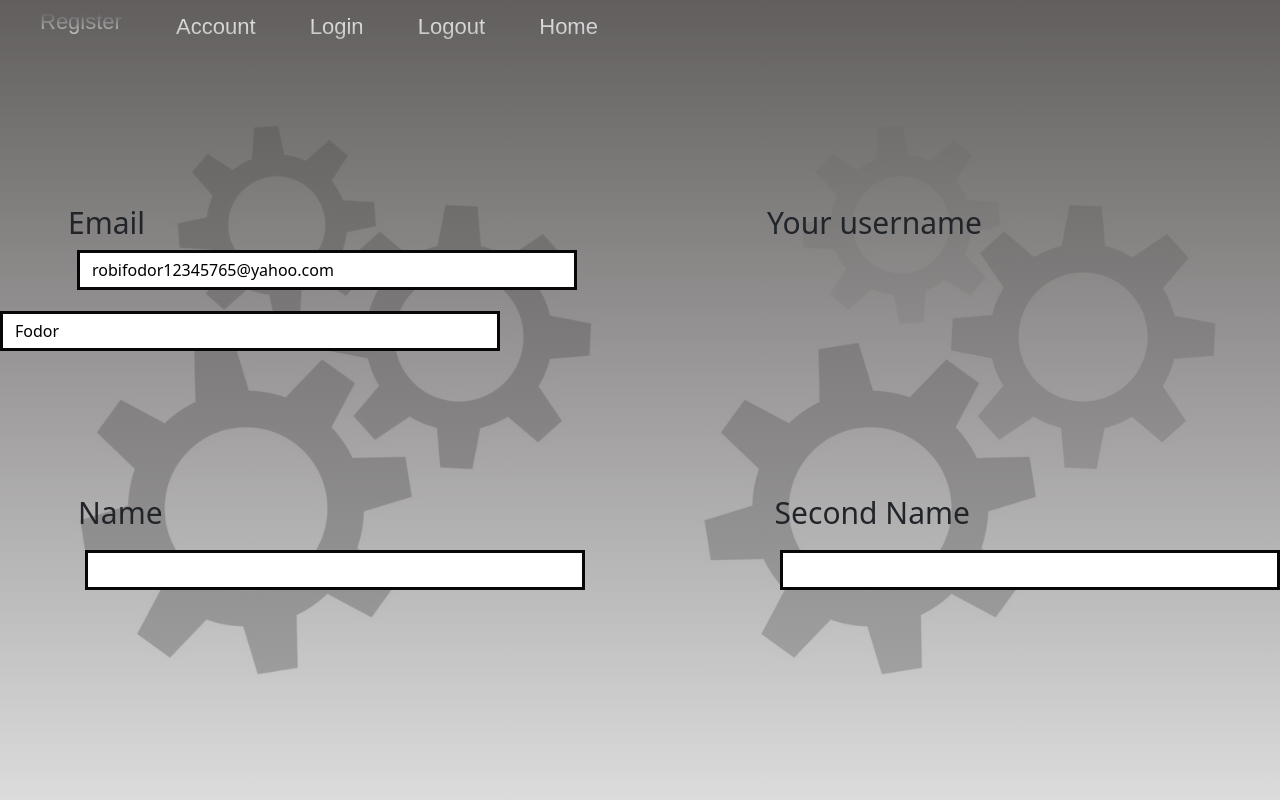
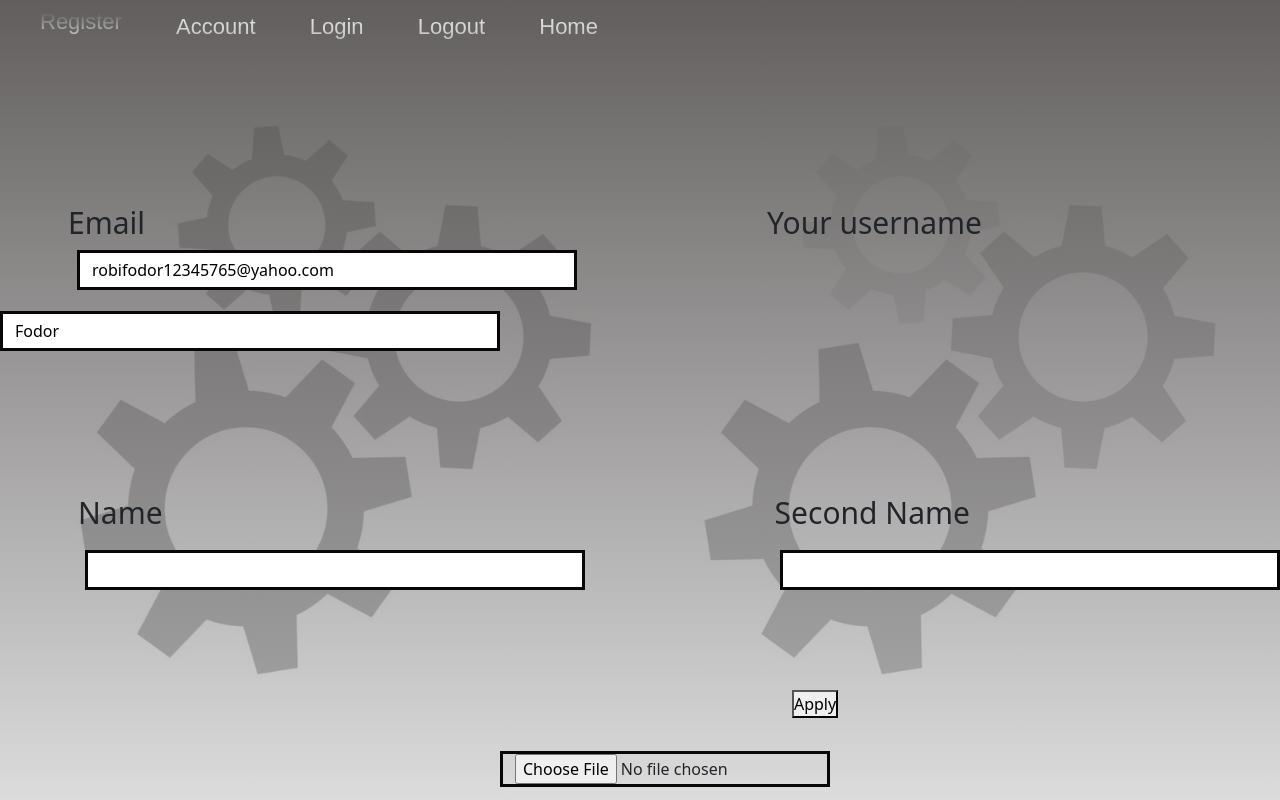
Before and after one commit to FrodoTheButcher/Tutoriale, a Django app: page /account/ in a window 1280 px wide; the page is wider, and only the part inside the window is pictured. Run offline with Django 4.2, Linux system fonts and the light colour scheme; a user stored in the database is signed in.

Commit message:
update profil

```diff
--- a/Project_app/user/templates/users/account.html
+++ b/Project_app/user/templates/users/account.html
@@ -162,6 +162,16 @@
     font-size: 40px;
 
    }
+   #section3>input,button
+   {
+    position: relative;
+    top: 500px;
+    bottom: 0;
+
+    right: 0;
+    margin: auto;
+
+   }
 
 
    .moverotate
@@ -209,6 +219,7 @@
         <img src="{% static 'p1.jpg' %}" alt="">
     </div>
 
+
     <div id="sections" >
         <div id="sectionone" >
             <p>Email</p>
@@ -222,6 +233,11 @@
             <p id="phone" >Second Name</p>
             <input type="text" value="{{second}}" readonly>
         </div>
+        <div id="section3" >
+            <input type="file" method="POST"  name="img">
+            <button type="submit" >Apply</button>
+        </div>
+
     </div>
 
 
--- a/Project_app/user/templates/users/register.html
+++ b/Project_app/user/templates/users/register.html
@@ -398,6 +398,7 @@ button:focus{
                 {{form.last_name.label}}
                 {{form.last_name}}
 
+
             <input class="btn login_btn" value="register account"  type="submit">
             {{form.errors}}
             {% for message in messages %}
```
Also changed, not shown: Project_app/db.sqlite3, Project_app/user/migrations/0001_initial.py (added).
